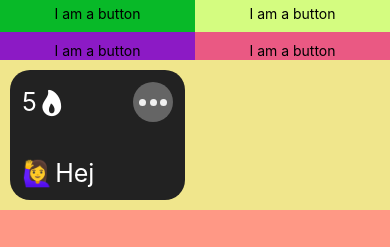
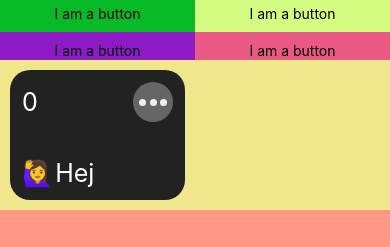
Before and after one commit to JeppeGivskud/Projekt-8---PDP2020, a React Native app in the folder App interface/HabitPageExample/: screen / in a window 390 px wide. Shown: the part 634-881 px from the top of the page. Built offline with nearby package versions, Linux system fonts and the light colour scheme.

Commit message:
Streak flamme vises kun når streak > 0

```diff
--- a/App interface/HabitPageExample/App.js
+++ b/App interface/HabitPageExample/App.js
@@ -24,7 +24,7 @@ export default function App() {
             <SafeAreaView style={{ flex: 1 }}>
                 <View style={{ flex: 1 }} onLayout={handleSafeAreaLayout}>
                     <HabitPage />
-                    <HabitBox color={"#007AFF"} name="Hej" count="5" symbol="🙋‍♀️" ></HabitBox>
+                    <HabitBox color={"#007AFF"} name="Hej" symbol="🙋‍♀️" ></HabitBox>
                     <BottomBar
                         safeAreaDimensions={safeAreaDimensions}
                         color={"tomato"}
--- a/App interface/HabitPageExample/components/HabitBox.js
+++ b/App interface/HabitPageExample/components/HabitBox.js
@@ -5,32 +5,38 @@ import Ellipsis from "./ellipsis";
 
 {/*
 TODO: onPress for ellipsis skal pege på actionSheet
-TODO: Indsæt symbol før name
-TODO: Count skal kun vises når habit er complete.
 */ }
 
-export default function HabitBox({ color, name, count, symbol }) {
+export default function HabitBox({ color, name, symbol }) {
     const [habitComplete, setHabitComplete] = useState(false);
+    const [streak, setStreak] = useState(0);
+    const [streakActive, setStreakActive] = useState(false);
 
     const markComplete = () => {
         if (habitComplete === false) {
             setHabitComplete(true);
+            setStreak(streak => streak + 1)
+            setStreakActive(true)
         }
     }
 
     const markIncomplete = () => {
         if (habitComplete) {
             setHabitComplete(false)
+            setStreak(streak => streak - 1)
+            if (streak > 0) {
+                setStreakActive(false)
+            }
         }
     }
 
     if (habitComplete) {
         return (
-            <TouchableOpacity style={[styles.container, { backgroundColor: color }]} onPress={markIncomplete} >
+            <TouchableOpacity style={[styles.container, { backgroundColor: color }]} onPress={markIncomplete} activeOpacity={0.8} >
 
                 <View style={styles.streakEllipsisContainer}>
                     <View style={styles.streakContainer}>
-                        <Text style={styles.habitName}>{Number(count) + 1}</Text>
+                        <Text style={styles.habitName}>{Number(streak)}</Text>
                         <Ionicons name="flame" size={30} color="#fff" />
                     </View>
                     <Ellipsis onPress={null} />
@@ -42,18 +48,29 @@ export default function HabitBox({ color, name, count, symbol }) {
                 </View>
 
             </TouchableOpacity >
+
         );
     }
+
     return (
-        <TouchableOpacity style={[styles.container, { backgroundColor: "#222" }]} onPress={markComplete} activeOpacity={0.7} >
-
-            <View style={styles.streakEllipsisContainer}>
-                <View style={styles.streakContainer}>
-                    <Text style={styles.habitName}>{Number(count)}</Text>
-                    <Ionicons name="flame" size={30} color="#fff" />
+        <TouchableOpacity style={[styles.container, { backgroundColor: "#222" }]} onPress={markComplete} activeOpacity={0.8} >
+            {streakActive ? (
+                <View style={styles.streakEllipsisContainer}>
+                    <View style={styles.streakContainer}>
+                        <Text style={styles.habitName}>{Number(streak)}</Text>
+                        <Ionicons name="flame" size={30} color="#fff" />
+                    </View>
+                    <Ellipsis onPress={null} />
                 </View>
-                <Ellipsis onPress={null} />
-            </View>
+            ) : (
+                <View style={styles.streakEllipsisContainer}>
+                    <View style={styles.streakContainer}>
+                        <Text style={styles.habitName}>{Number(streak)}</Text>
+                        <Ionicons name="flame" size={30} color="rgba(1,1,1,0)" />
+                    </View>
+                    <Ellipsis onPress={null} />
+                </View>
+            )}
 
             <View style={styles.habitNameContainer}>
                 <Text style={[styles.habitName, { paddingRight: 2 }]}>{symbol}</Text>
```
